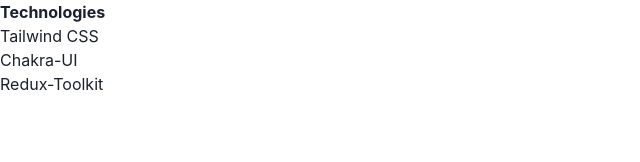
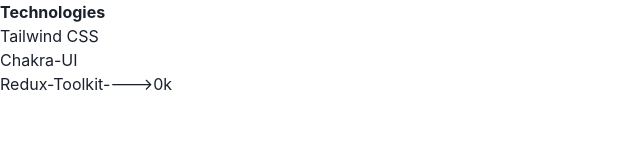
Before and after one commit to decifur/SkillSwap, a React (Vite) app: page / in a window 1280 px wide. Shown: the top 162 px of the page, without its empty margins (0-640 px from the left). Built offline with nearby package versions, Linux system fonts and the light colour scheme.

Commit message:
manish commit's

```diff
--- a/src/App.jsx
+++ b/src/App.jsx
@@ -1,11 +1,11 @@
 const App = () => {
   return (
     <div className='p-5'>
-      <strong className='text-2xl block'>Technologies</strong><br />
+      <strong className='text-2xl block'>Technologies</strong><br/>
       <ul className='list-disc pl-5'>
         <li>Tailwind CSS</li>
         <li>Chakra-UI</li>
-        <li>Redux-Toolkit</li>
+        <li>Redux-Toolkit---->0k</li>
       </ul>
     </div>
   )
```
